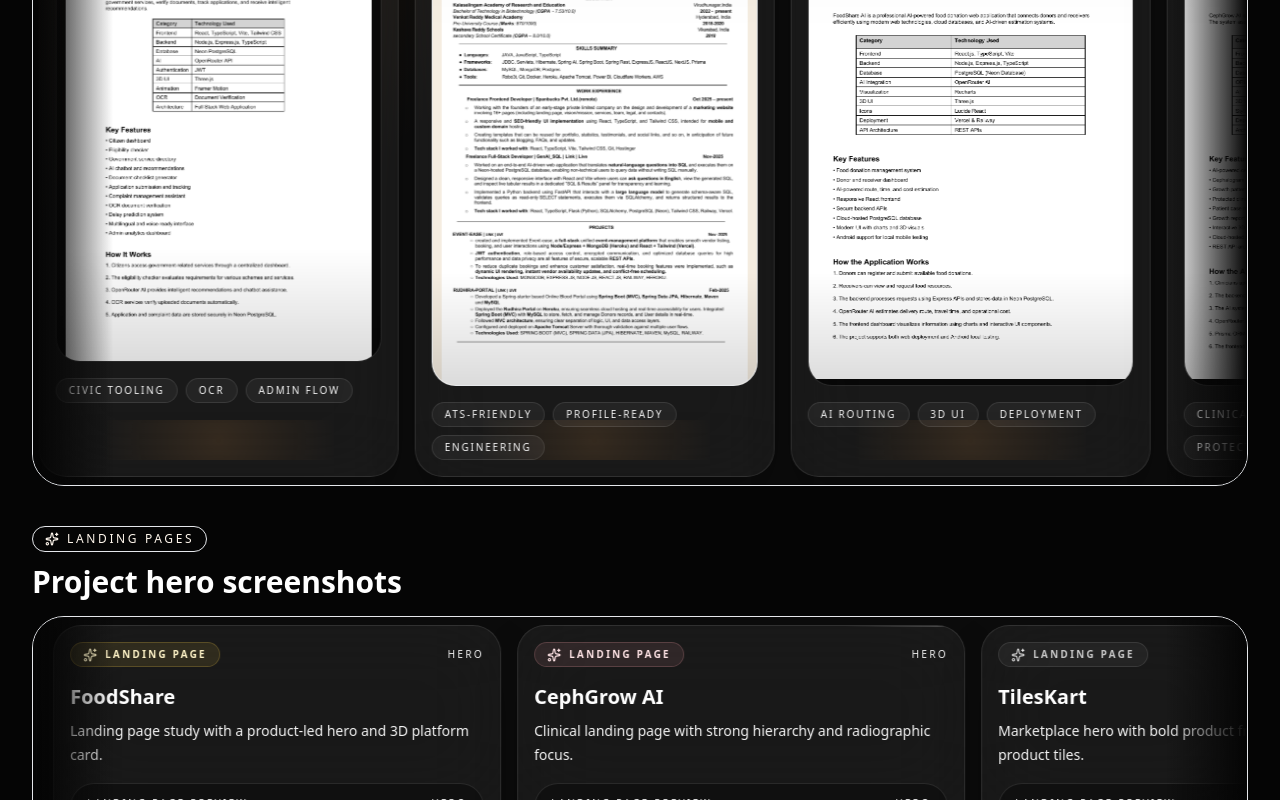
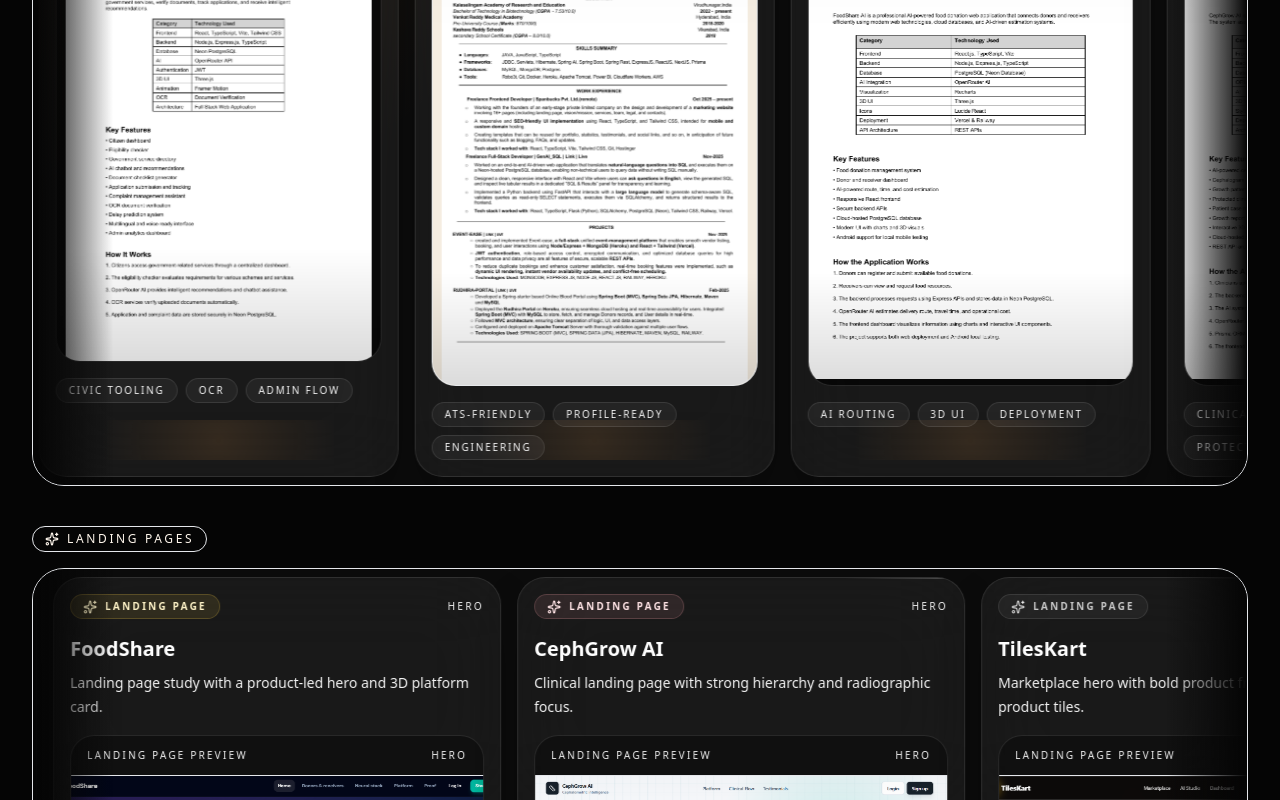
Before and after one commit to PraneethPW/PROJECT_STUDIO, a React (Vite) app in the folder homepage/: page / in a window 1280 px wide. Shown: the part 4675-5475 px from the top of the page. Built offline with nearby package versions, Linux system fonts and the light colour scheme.

Commit message:
Remove landing page title

```diff
--- a/homepage/src/App.tsx
+++ b/homepage/src/App.tsx
@@ -1336,7 +1336,7 @@ const GalleryCard: React.FC<{ item: PortfolioDoc; index: number }> = ({ item, in
 
 const MotionRail: React.FC<{
   label: string;
-  title: string;
+  title?: string;
   tone: Tone;
   items: PortfolioDoc[];
   direction: "left" | "right";
@@ -1349,7 +1349,7 @@ const MotionRail: React.FC<{
       <div className="flex flex-col gap-2 sm:flex-row sm:items-end sm:justify-between">
         <div>
           <SectionLabel tone={tone}>{label}</SectionLabel>
-          <h3 className="mt-3 text-2xl font-semibold text-white sm:text-3xl">{title}</h3>
+          {title ? <h3 className="mt-3 text-2xl font-semibold text-white sm:text-3xl">{title}</h3> : null}
         </div>
       </div>
 
@@ -1425,7 +1425,6 @@ const PortfolioVault: React.FC = () => {
 
         <MotionRail
           label="Landing pages"
-          title="Project hero screenshots"
           tone="sun"
           items={landingPageDocs}
           direction="right"
```
